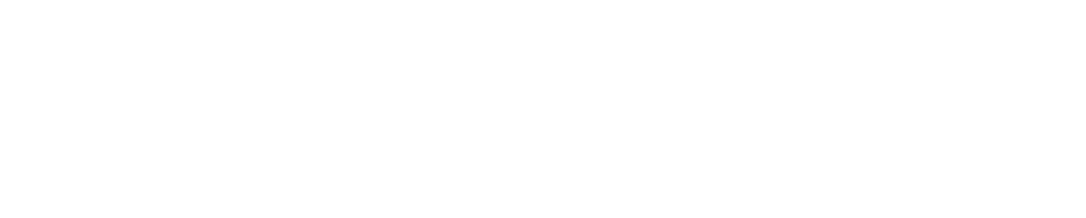
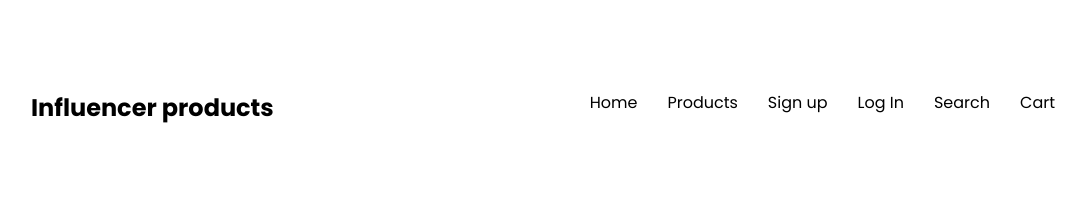
Before and after one commit to Md-Rakib-Hassan/Influencer-gear-live, a plain HTML site: page index.html in a window 1280 px wide. Shown: the whole page, without its empty margins (97-1183 px from the left). Drawn offline with Linux system fonts and the light colour scheme.

Commit message:
nav completed

```diff
--- a/index.html
+++ b/index.html
@@ -3,10 +3,38 @@
 <head>
     <meta charset="UTF-8">
     <meta name="viewport" content="width=device-width, initial-scale=1.0">
+    <link rel="shortcut icon" href="images/main-camera.png" type="image/x-icon">
     <link rel="stylesheet" href="style.css">
+
+
+
+
+
     <title>Influencer Products</title>
 </head>
 <body>
 
+    <header>
+        <nav>
+            <div class="nav-logo">Influencer products</div>
+            <div class="menu">
+                <ul>
+                    <li>Home</li>
+                    <li>Products</li>
+                    <li>Sign up</li>
+                    <li>Log In</li>
+                    <li>Search</i></li>
+                    <li>Cart</li>
+                </ul>
+
+            </div>
+        </nav>
+
+        <div class="banner">
+
+        </div>
+
+    </header>
+
 </body>
 </html>
--- a/style.css
+++ b/style.css
@@ -0,0 +1,27 @@
+@import url('https://fonts.googleapis.com/css2?family=Poppins:wght@400;500;600;700;800;900&display=swap');
+*{
+    margin: 0px;
+    padding: 0px;
+    font-family: 'Poppins', sans-serif;
+
+
+}
+
+
+nav{
+    display: flex;
+    justify-content: space-between;
+    padding: 90px 10%;
+}
+.nav-logo{
+    font-weight: 700;
+    font-size: 1.5rem;
+}
+
+.menu li{
+    list-style: none;
+}
+ul{
+    display: flex;
+    gap: 30px;
+}
```
